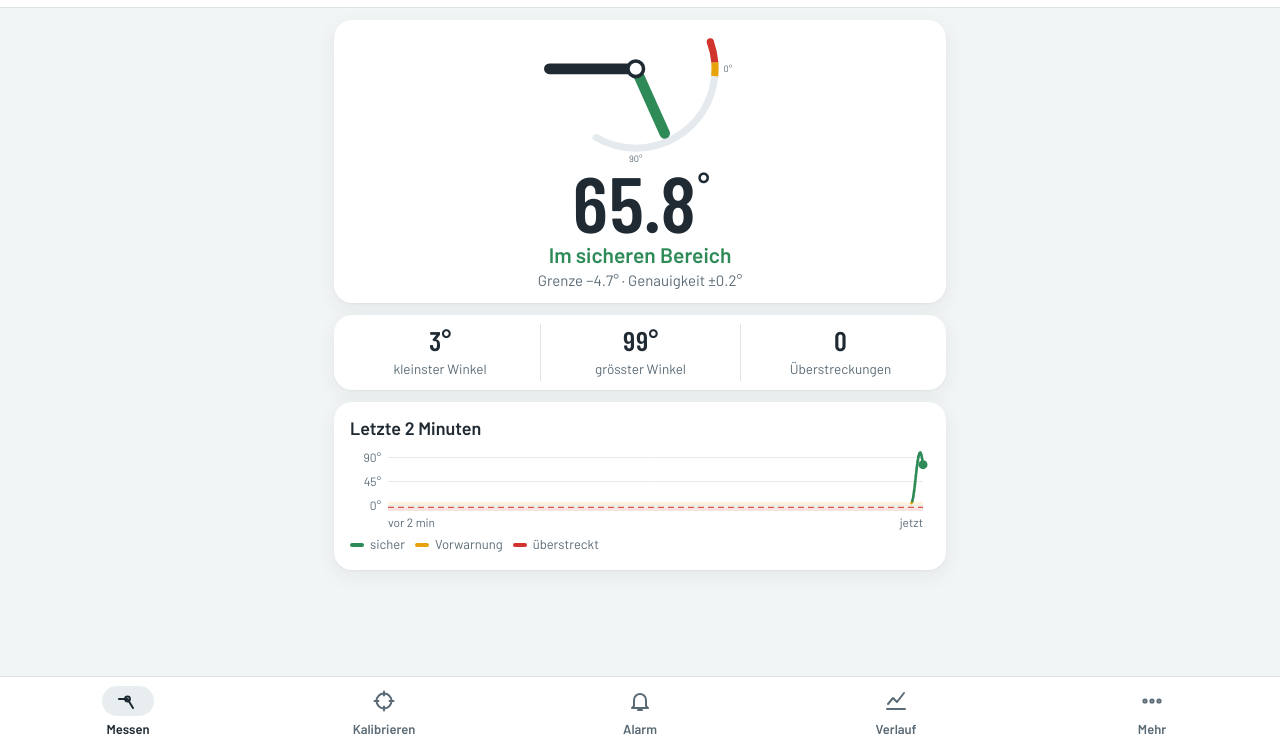
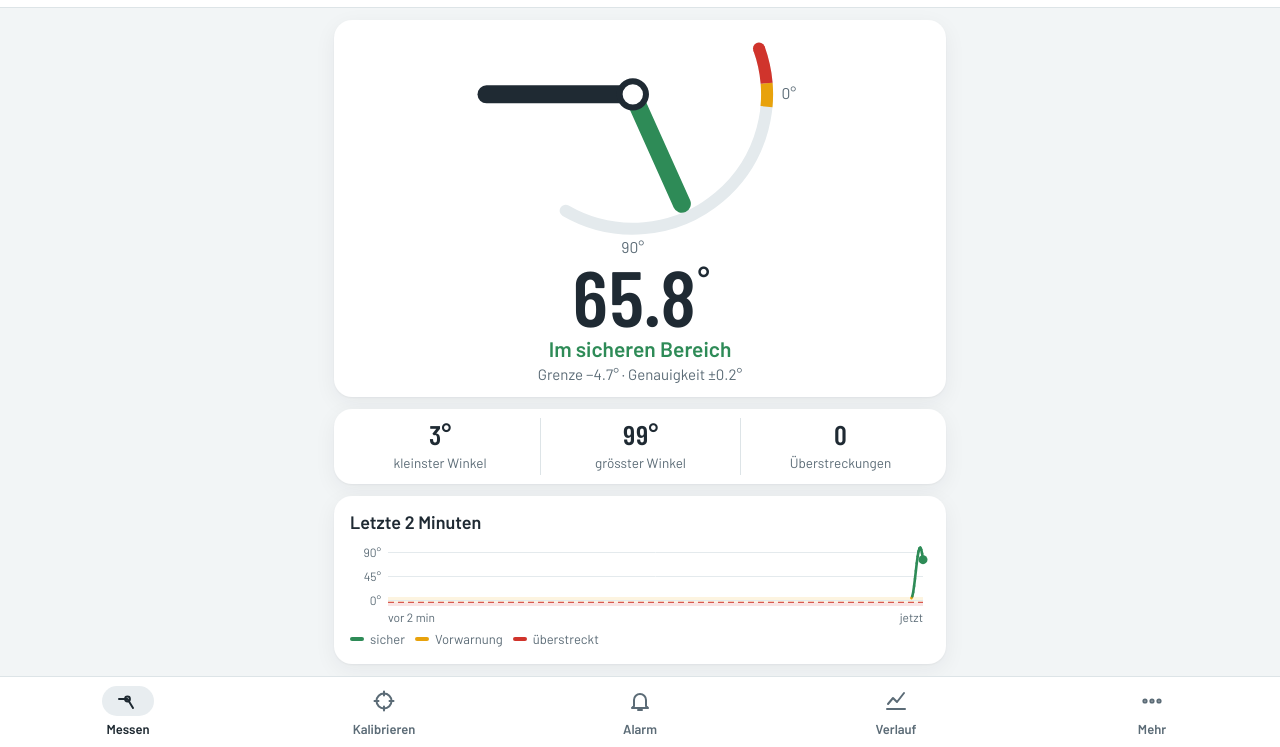
Before and after one commit to akuenz1/kneeangle, a plain HTML site: page index.html in a window 1280 px wide. Both pictures are taken after a click on the button "Ohne Gerät ansehen". Shown: the part 53-800 px from the top of the page. Drawn offline with Linux system fonts and the light colour scheme.

Commit message:
Add files via upload

```diff
--- a/app.js
+++ b/app.js
@@ -29,10 +29,19 @@
     document.querySelectorAll('#tabs button').forEach((b) => { if (b.dataset.tab === v) b.setAttribute('aria-current', 'page'); else b.removeAttribute('aria-current'); });
     const inApp = v !== 'welcome';
     $('tabs').hidden = !inApp; $('top').hidden = !inApp;
+    document.body.classList.toggle('fit-live', v === 'live');
+    if (v === 'live') fitLive();
     if (v === 'log') drawChart($('chart'), chartSpan * 1000);
     if (v === 'live') drawChart($('spark'), 120000);
     window.scrollTo(0, 0);
   }
+  // "Messen" fuellt genau den Platz zwischen Kopfzeile und Reiterleiste: die Anzeige waechst oder schrumpft,
+  // damit unten derselbe Abstand bleibt wie oben - auf jedem Handy, unabhaengig von der Bildschirmhoehe
+  function fitLive() {
+    const h = window.innerHeight - $('top').offsetHeight - $('tabs').offsetHeight;
+    if (h > 0) document.documentElement.style.setProperty('--live-h', h + 'px');
+  }
+  window.addEventListener('resize', () => { if (curView === 'live') { fitLive(); drawChart($('spark'), 120000); } });
   document.querySelectorAll('#tabs button').forEach((b) => b.addEventListener('click', () => show(b.dataset.tab)));
 
   // ---------------------------------------------------------------------------
--- a/style.css
+++ b/style.css
@@ -147,6 +147,13 @@ body[data-state="over"] { --tint: #fce4e2; --akzent: var(--rot); }
 body[data-state="invalid"], body[data-state="off"] { --tint: #fff; --akzent: var(--grau); }
 .readout { text-align: center; margin-top: -2px; }
 .herocard .gauge { width: auto; height: clamp(110px, 17vh, 200px); max-width: 100%; margin: 0 auto; }
+/* Messen fuellt die Hoehe zwischen Kopfzeile und Reiterleiste (--live-h aus app.js): die Anzeige nimmt den Rest */
+body.fit-live { padding-bottom: calc(var(--tab-h) + env(safe-area-inset-bottom) + 1px); min-height: 0; }
+#view-live { display: flex; flex-direction: column; box-sizing: border-box; min-height: var(--live-h, auto); }
+#view-live > * { flex: none; }
+#view-live > .card:last-child { margin-bottom: 0; }
+#view-live .herocard { flex: 1 1 auto; display: flex; flex-direction: column; justify-content: center; min-height: 0; }
+#view-live .herocard .gauge { flex: 1 1 0; width: 100%; height: auto; min-height: 110px; max-height: 320px; aspect-ratio: auto; }
 .angle { font-family: "Barlow Condensed", "Barlow", sans-serif; font-weight: 600; font-size: clamp(60px, min(19vw, 9.8vh), 112px); line-height: .92; font-variant-numeric: tabular-nums; letter-spacing: -1px; }
 .angle sup { font-size: .42em; vertical-align: top; position: relative; top: .14em; margin-left: 2px; }
 .stateline { font-size: 21px; font-weight: 600; color: var(--akzent); min-height: 28px; margin-top: 2px; }
--- a/sw.js
+++ b/sw.js
@@ -1,6 +1,6 @@
 // KneeAngle - Service Worker: App-Dateien zwischenspeichern, damit die App ohne Internet startet.
 // Bei einer neuen App-Version CACHE hochzaehlen.
-const CACHE = 'kneeangle-v3.0.3d';   // neuer Name, damit Handys mit der ersten 3.0.3 die korrigierten Dateien laden
+const CACHE = 'kneeangle-v3.0.3e';   // neuer Name, damit Handys mit der ersten 3.0.3 die korrigierten Dateien laden
 const FILES = ['./', 'index.html', 'style.css', 'protocol.js', 'device.js', 'knee.js', 'app.js', 'manifest.webmanifest',
   'icons/icon-192.png', 'icons/icon-512.png',
   'fonts/barlow-latin-400-normal.woff2', 'fonts/barlow-latin-600-normal.woff2', 'fonts/barlow-condensed-latin-600-normal.woff2'];
```
